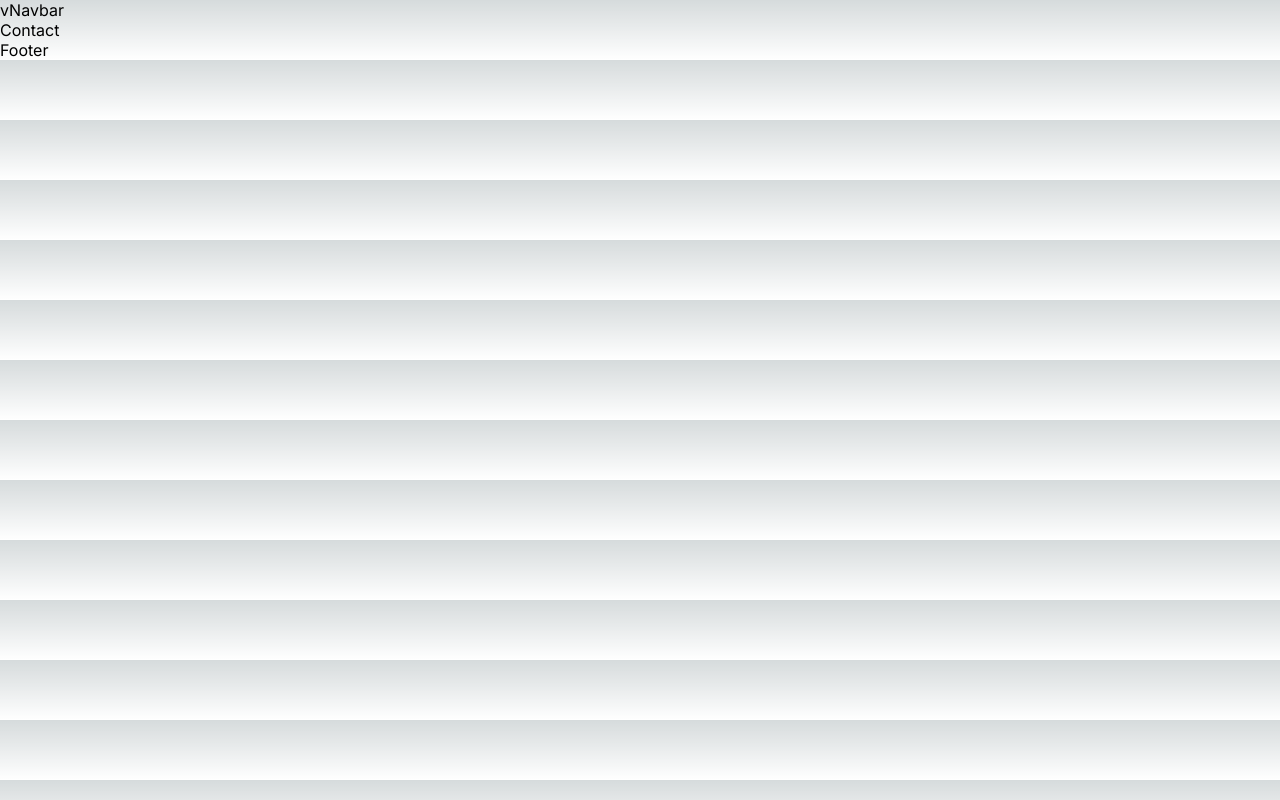
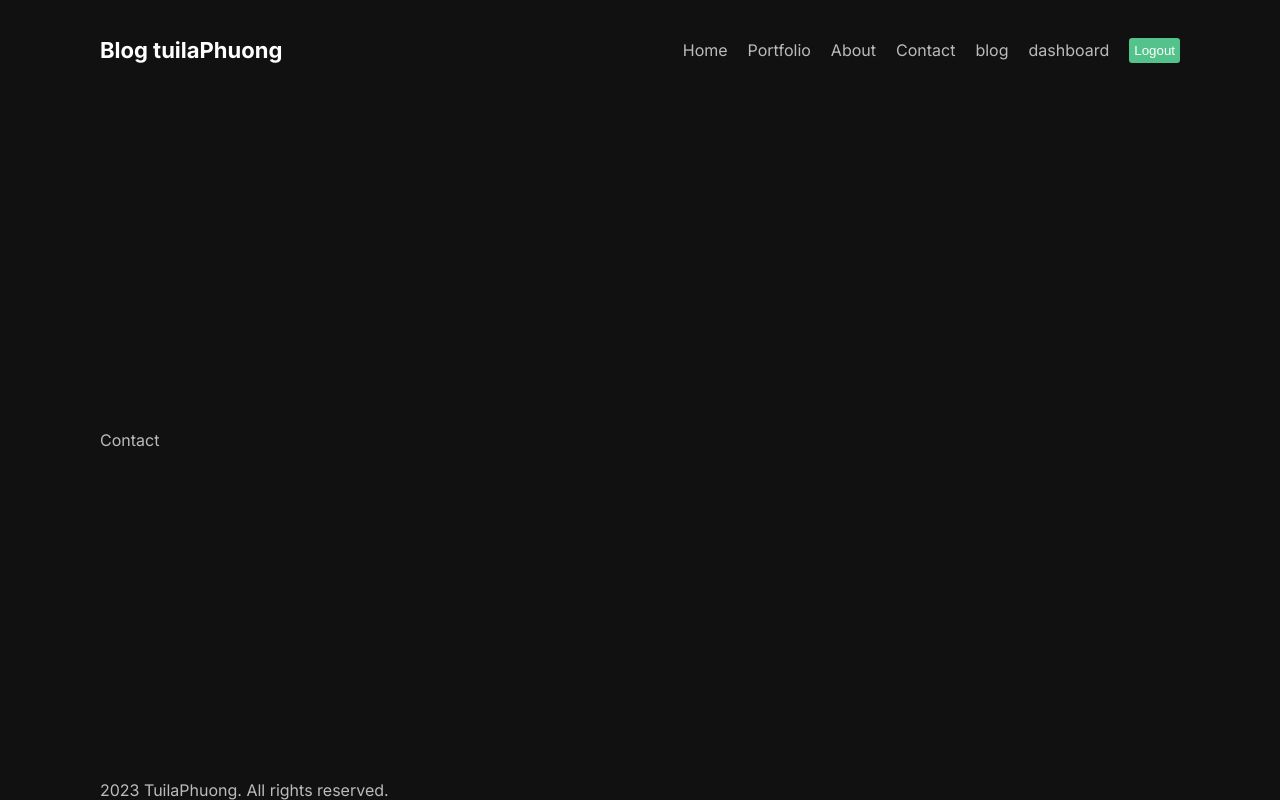
Before and after one commit to PhuongMinhhh/Blog-Next, a Next.js app: page /contact in a window 1280 px wide. Built offline with nearby package versions, Linux system fonts and the light colour scheme.

Commit message:
update navbar

```diff
--- a/src/app/contact/page.jsx
+++ b/src/app/contact/page.jsx
@@ -1,7 +1,7 @@
 import React from "react";
-
+import style from "./page.module.css";
 const Contact = () => {
-  return <div>Contact</div>;
+  return <div className={style.contact}>Contact</div>;
 };
 
 export default Contact;
--- a/src/app/globals.css
+++ b/src/app/globals.css
@@ -1,107 +1,25 @@
-:root {
-  --max-width: 1100px;
-  --border-radius: 12px;
-  --font-mono: ui-monospace, Menlo, Monaco, 'Cascadia Mono', 'Segoe UI Mono',
-    'Roboto Mono', 'Oxygen Mono', 'Ubuntu Monospace', 'Source Code Pro',
-    'Fira Mono', 'Droid Sans Mono', 'Courier New', monospace;
-
-  --foreground-rgb: 0, 0, 0;
-  --background-start-rgb: 214, 219, 220;
-  --background-end-rgb: 255, 255, 255;
-
-  --primary-glow: conic-gradient(
-    from 180deg at 50% 50%,
-    #16abff33 0deg,
-    #0885ff33 55deg,
-    #54d6ff33 120deg,
-    #0071ff33 160deg,
-    transparent 360deg
-  );
-  --secondary-glow: radial-gradient(
-    rgba(255, 255, 255, 1),
-    rgba(255, 255, 255, 0)
-  );
-
-  --tile-start-rgb: 239, 245, 249;
-  --tile-end-rgb: 228, 232, 233;
-  --tile-border: conic-gradient(
-    #00000080,
-    #00000040,
-    #00000030,
-    #00000020,
-    #00000010,
-    #00000010,
-    #00000080
-  );
-
-  --callout-rgb: 238, 240, 241;
-  --callout-border-rgb: 172, 175, 176;
-  --card-rgb: 180, 185, 188;
-  --card-border-rgb: 131, 134, 135;
-}
-
-@media (prefers-color-scheme: dark) {
-  :root {
-    --foreground-rgb: 255, 255, 255;
-    --background-start-rgb: 0, 0, 0;
-    --background-end-rgb: 0, 0, 0;
-
-    --primary-glow: radial-gradient(rgba(1, 65, 255, 0.4), rgba(1, 65, 255, 0));
-    --secondary-glow: linear-gradient(
-      to bottom right,
-      rgba(1, 65, 255, 0),
-      rgba(1, 65, 255, 0),
-      rgba(1, 65, 255, 0.3)
-    );
-
-    --tile-start-rgb: 2, 13, 46;
-    --tile-end-rgb: 2, 5, 19;
-    --tile-border: conic-gradient(
-      #ffffff80,
-      #ffffff40,
-      #ffffff30,
-      #ffffff20,
-      #ffffff10,
-      #ffffff10,
-      #ffffff80
-    );
-
-    --callout-rgb: 20, 20, 20;
-    --callout-border-rgb: 108, 108, 108;
-    --card-rgb: 100, 100, 100;
-    --card-border-rgb: 200, 200, 200;
-  }
-}
-
 * {
   box-sizing: border-box;
   padding: 0;
   margin: 0;
 }
-
 html,
 body {
-  max-width: 100vw;
-  overflow-x: hidden;
+  max-width: 100hw;
+  overflow: hidden;
+  background-color: #111;
+  color: #bbb;
 }
-
-body {
-  color: rgb(var(--foreground-rgb));
-  background: linear-gradient(
-      to bottom,
-      transparent,
-      rgb(var(--background-end-rgb))
-    )
-    rgb(var(--background-start-rgb));
+a {
+  text-decoration: none;
+  color: inherit;
 }
-
-a {
-  color: inherit;
-  text-decoration: none;
+.container {
+  max-width: 1200px;
+  min-height: 100vh;
+  margin: 0 auto;
+  padding: 0 60px;
+  display: flex;
+  flex-direction: column;
+  justify-content: space-between;
 }
-
-@media (prefers-color-scheme: dark) {
-  html {
-    color-scheme: dark;
-  }
-}
--- a/src/app/layout.js
+++ b/src/app/layout.js
@@ -1,5 +1,5 @@
 import "./globals.css";
-import { Inter } from "next/font/google";
+import { Inter, Roboto, Poppins } from "next/font/google";
 import Navbar from "@/components/navbar/Navbar";
 import Footer from "@/components/footer/Footer";
 const inter = Inter({ subsets: ["latin"] });
@@ -13,10 +13,12 @@ export default function RootLayout({ children }) {
   return (
     <html lang="en">
       <body className={inter.className}>
-        <Navbar />
+        <div className="container">
+          <Navbar />
 
-        {children}
-        <Footer />
+          {children}
+          <Footer />
+        </div>
       </body>
     </html>
   );
--- a/src/components/footer/Footer.jsx
+++ b/src/components/footer/Footer.jsx
@@ -1,7 +1,11 @@
 import React from "react";
 
 const Footer = () => {
-  return <div>Footer</div>;
+  return (
+    <div>
+      <div>2023 TuilaPhuong. All rights reserved.</div>
+    </div>
+  );
 };
 
 export default Footer;
--- a/src/components/navbar/Navbar.jsx
+++ b/src/components/navbar/Navbar.jsx
@@ -1,7 +1,62 @@
+"use client";
 import React from "react";
-
+import Link from "next/link";
+import style from "../navbar/navbar.module.css";
+const links = [
+  {
+    id: 1,
+    title: "Home",
+    url: "/",
+  },
+  {
+    id: 2,
+    title: "Portfolio",
+    url: "/portfolio",
+  },
+  {
+    id: 3,
+    title: "About",
+    url: "/about",
+  },
+  {
+    id: 4,
+    title: "Contact",
+    url: "/contact",
+  },
+  {
+    id: 5,
+    title: "blog",
+    url: "/blog",
+  },
+  {
+    id: 6,
+    title: "dashboard",
+    url: "/dashboard",
+  },
+];
 const Navbar = () => {
-  return <div>vNavbar</div>;
+  return (
+    <div className={style.container}>
+      <Link className={style.logo} href="/">
+        Blog tuilaPhuong
+      </Link>
+      <div className={style.link}>
+        {links.map((link) => (
+          <Link href={link.url} key={link.id} className={style.link}>
+            {link.title}
+          </Link>
+        ))}
+        <button
+          className={style.logout}
+          onClick={() => {
+            console.log("logout");
+          }}
+        >
+          Logout
+        </button>
+      </div>
+    </div>
+  );
 };
 
 export default Navbar;
--- /dev/null
+++ b/src/components/navbar/navbar.module.css
@@ -0,0 +1,24 @@
+.container {
+  height: 100px;
+  display: flex;
+  justify-content: space-between;
+  align-items: center;
+}
+.logo {
+  font-weight: bold;
+  font-size: 22px;
+  color: #fff;
+}
+.link {
+  display: flex;
+  align-items: center;
+  gap: 20px;
+}
+.logout {
+  padding: 5px;
+  border: none;
+  background-color: #53c28b;
+  color: white;
+  cursor: pointer;
+  border-radius: 3px;
+}
```
Also changed, not shown: src/app/contact/loading.jsx (added, +7 -0 lines), src/app/contact/page.module.css (added).
